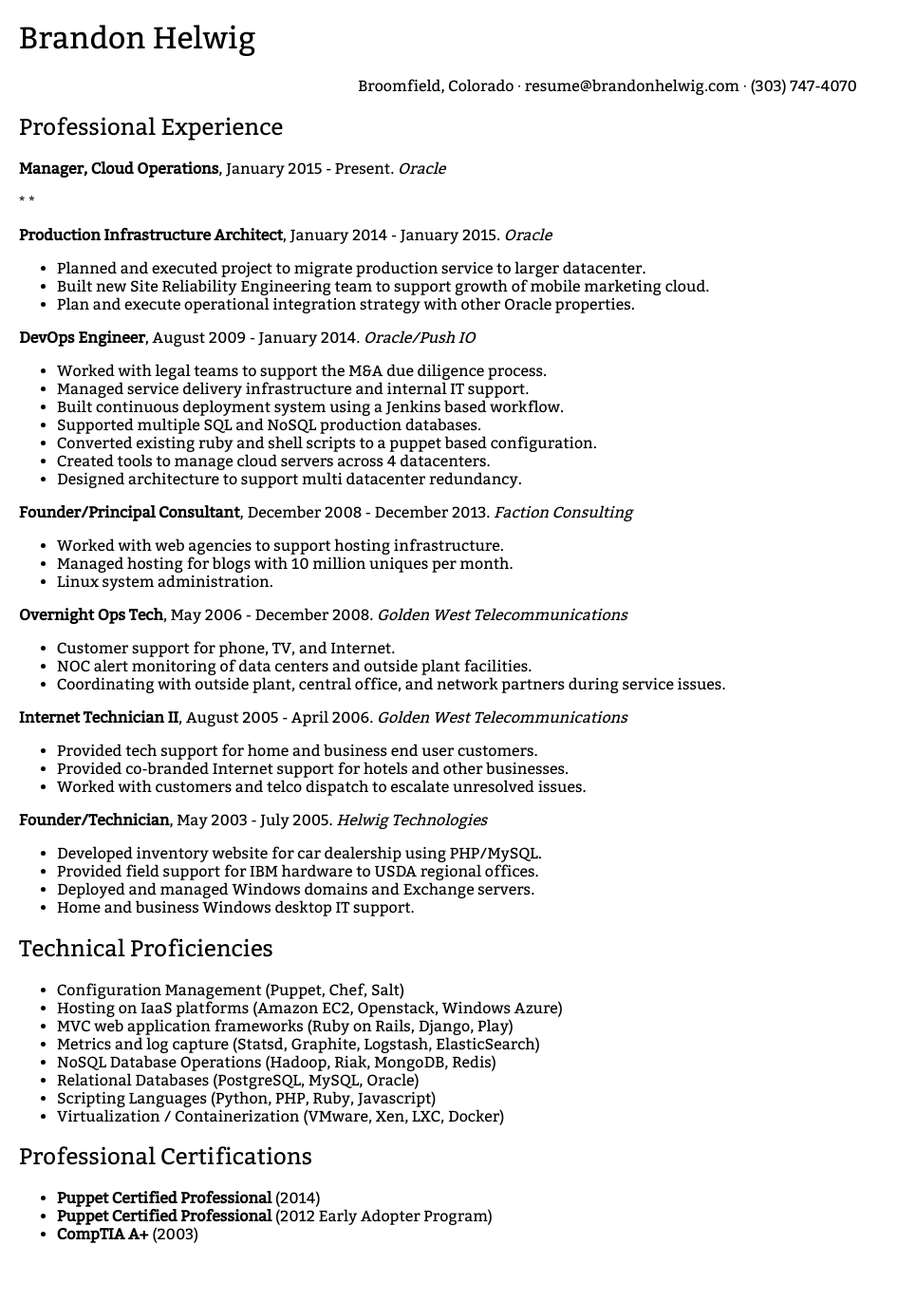
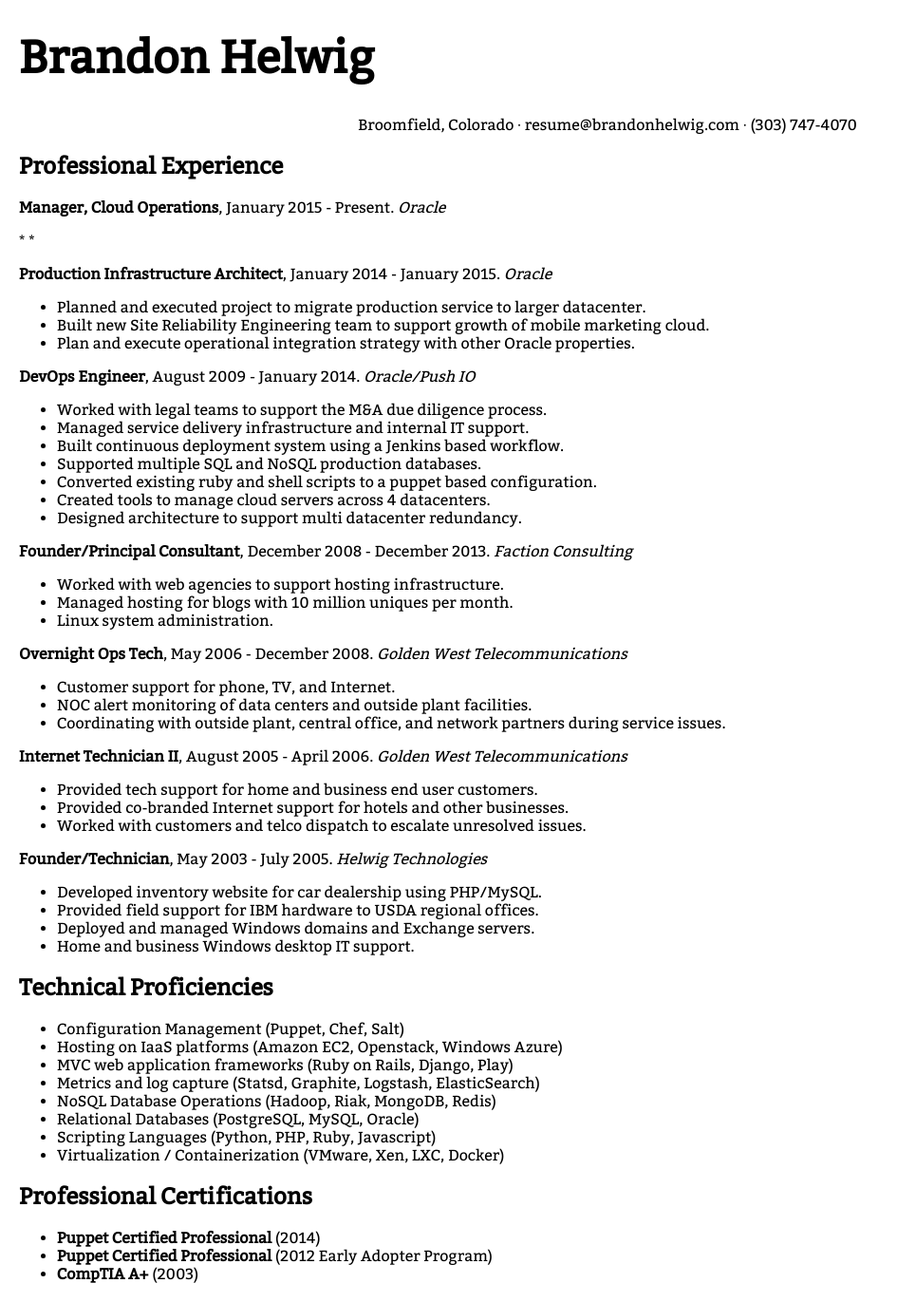
Before and after one commit to brhelwig/brandonhelwig.com, a Jekyll site: the page built from resume.md, in a window 1280 px wide. Shown: the whole page at 95% size, without its empty margins (0-945 px from the left). Built offline with Jekyll 4.4.1, drawn with Linux system fonts in a browser that asks for light colours; before the commit the page ends 1329 px from its top, so only the background shows below that.

Commit message:
update resume css

```diff
--- a/assets/css/resume.css
+++ b/assets/css/resume.css
@@ -2,11 +2,20 @@
   font-family: 'Bitter',serif;
   margin: 20px;
 }
-
+/*
 h1,h2,h3,h4,h5,h6 {
   font-family: 'Bitter',serif;
   font-weight: normal;
+} */
+
+h1 {
+  font-size: 3em;
 }
+
+h2 {
+  font-size: 1.5em;
+}
+
 
 @media (prefers-color-scheme: dark) {
   body {
```
